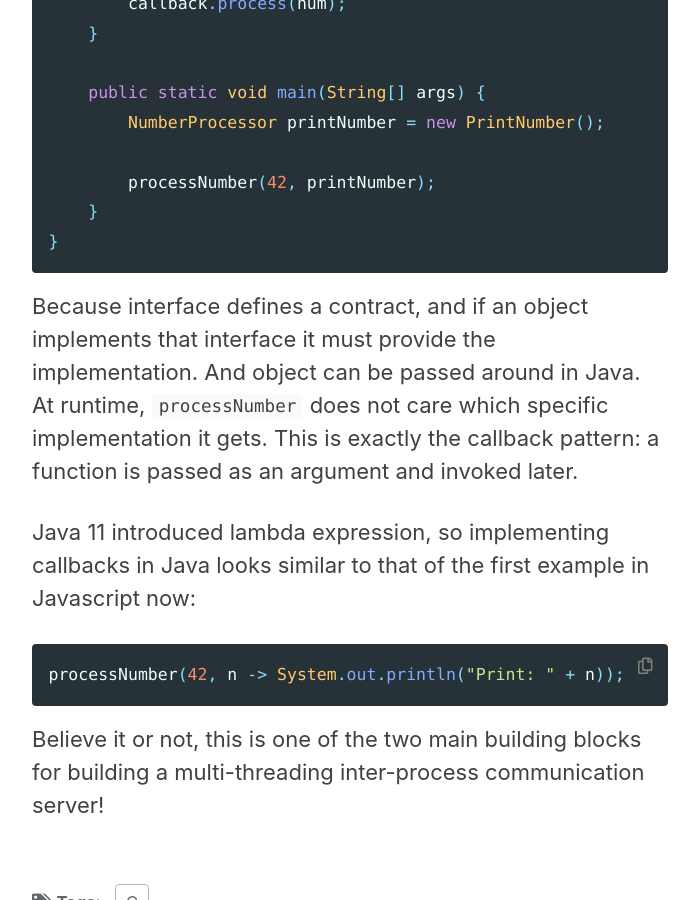
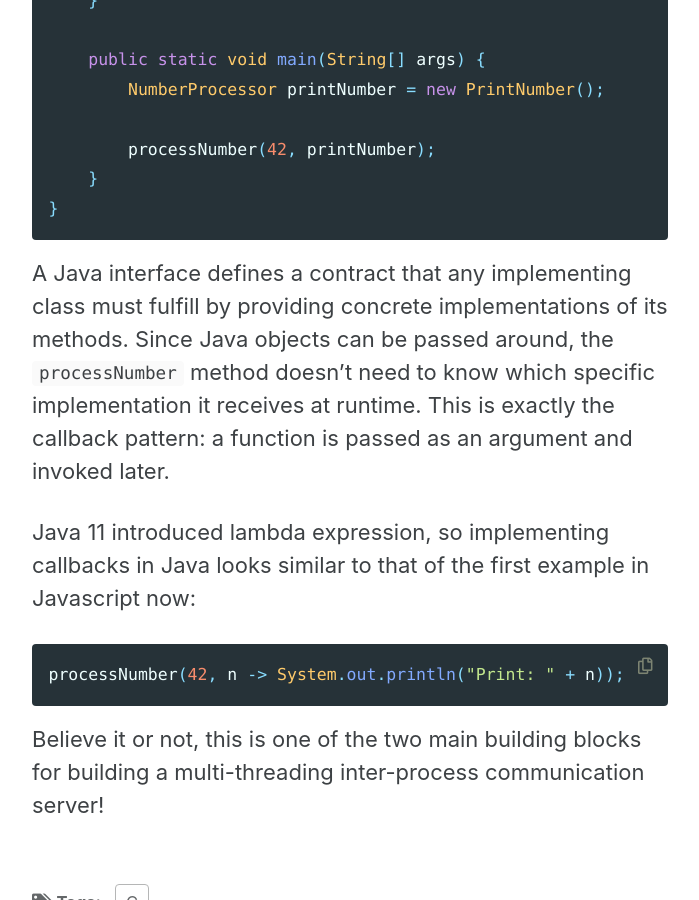
Before and after one commit to ChengQu29/ChengQu.github.io, a Jekyll site: the page built from _posts/2025-09-27-my-first-post.md, in a window 1280 px wide and 900 px high, scrolled down 2789 px. Shown: the whole window, without its empty margins (290-989 px from the left). Built offline with Jekyll 4.4.1, drawn with Linux system fonts in a browser that asks for light colours; cached includes are drawn as plain includes; some of the changed text lies outside the part shown.

Commit message:
fix wording

````diff
--- a/_posts/2025-09-27-my-first-post.md
+++ b/_posts/2025-09-27-my-first-post.md
@@ -76,7 +76,7 @@ public class CallbackExample {
     }
 }
 ```
-Because interface defines a contract, and if an object implements that interface it must provide the implementation. And object can be passed around in Java. At runtime, `processNumber` does not care which specific implementation it gets. This is exactly the callback pattern: a function is passed as an argument and invoked later.
+A Java interface defines a contract that any implementing class must fulfill by providing concrete implementations of its methods. Since Java objects can be passed around, the `processNumber` method doesn’t need to know which specific implementation it receives at runtime. This is exactly the callback pattern: a function is passed as an argument and invoked later.
 
 Java 11 introduced lambda expression, so implementing callbacks in Java looks similar to that of the first example in Javascript now:
 ```java
````
Also changed, not shown: other parts of _posts/2025-09-27-my-first-post.md (+1 -1 lines).
